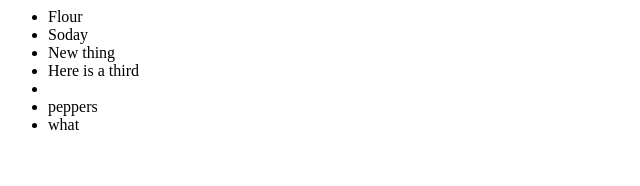
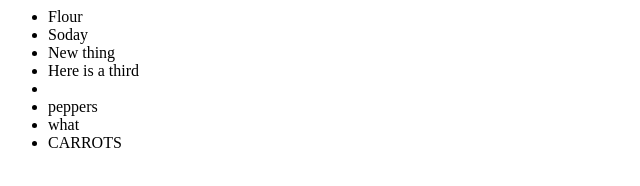
Before and after one commit to colindarretta/Testing, a plain HTML site: page index.html in a window 1280 px wide. Shown: the full height of the page, 0-640 px from the left. Drawn offline with Linux system fonts and the light colour scheme.

Commit message:
Added nummy carrots to list.

```diff
--- a/index.html
+++ b/index.html
@@ -7,6 +7,7 @@
 			<li> Here is a third<li>
 			<li>peppers</li>
 			<li> what </li>
+			<li> CARROTS </li>
 		</ul>
 	</body>
 </html>
```
